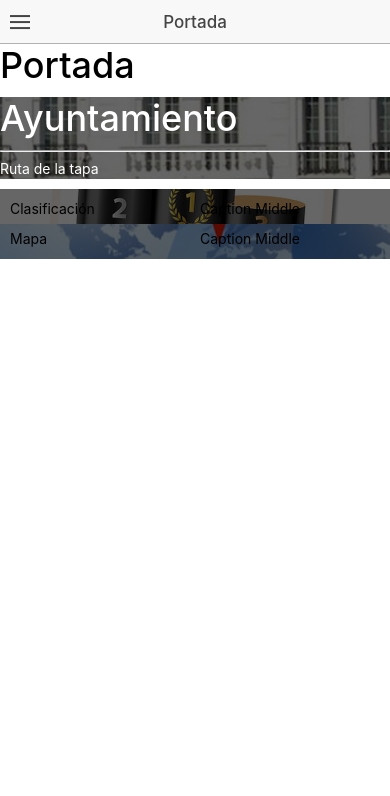
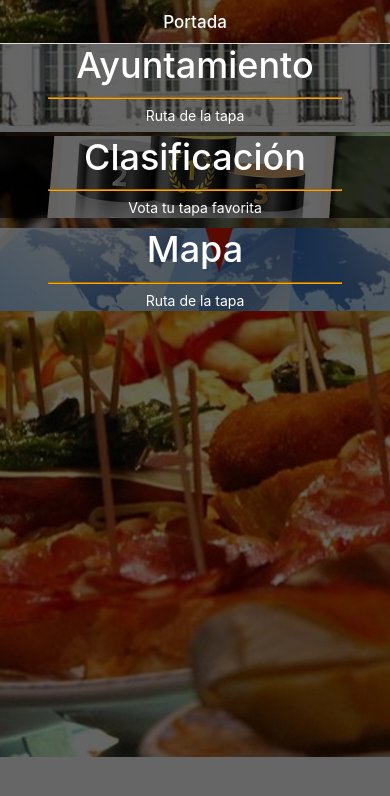
Before and after one commit to manviny/xdk.patrimonio24, a plain HTML site: page www/index.html at #/app/portada in a window 390 px wide. Drawn offline with Linux system fonts and the light colour scheme; some packages are replaced by stand-ins of ours; files whose address does not match are found by name.

Commit message:
portada mas o menos

```diff
--- a/www/css/style.css
+++ b/www/css/style.css
@@ -47,3 +47,8 @@
 	linear-gradient(rgba(0, 0, 0, 0.6), rgba(0, 0, 0, 0.6)),
 	url(../img/mapa.jpg) no-repeat center center fixed !important;
 }
+
+hr{
+	border-color:orange;
+	width: 75%;
+}
--- a/www/templates/portada.html
+++ b/www/templates/portada.html
@@ -1,20 +1,28 @@
 <ion-view view-title="Portada">
-  <ion-content>
-    <h1>Portada</h1>
+	<ion-nav-bar class="custom" style="color:white;">
+        <ion-nav-back-button></ion-nav-back-button>
+      </ion-nav-bar>
+  <ion-content class="custom">
+    <!-- <h1>Portada</h1> -->
 
 	<div class="ayto">
-  		<h1 style="color:white;">Ayuntamiento</h1>
+  		<h1 style="color:white; text-align:center;">Ayuntamiento</h1>
   		<hr>
-		<p style="color:white;">Ruta de la tapa</p>
+		<p style="color:white; text-align:center;">Ruta de la tapa</p>
 
 	</div>
-	<div class="row clasificacion">
-		  <div class="col">Clasificación</div>
-		  <div class="col">Caption Middle</div>
+
+	<div class="clasificacion">
+		<h1 style="color:white; text-align:center;">Clasificación</h1>
+  		<hr>
+		<p style="color:white; text-align:center;">Vota tu tapa favorita</p>
 	</div>
-	<div class="row mapa">
-		  <div class="col">Mapa</div>
-		  <div class="col">Caption Middle</div>
+
+	<div class="mapa">
+		<h1 style="color:white; text-align:center;">Mapa</h1>
+  		<hr>
+		<p style="color:white; text-align:center;">Ruta de la tapa</p>
 	</div>
+
   </ion-content>
 </ion-view>
```
